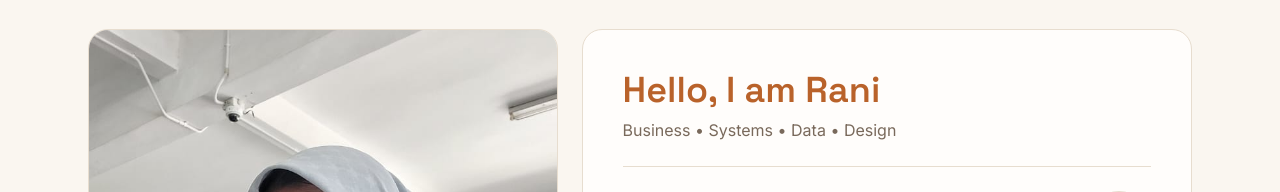
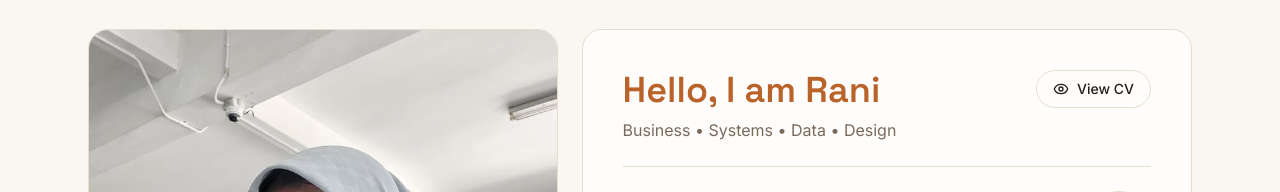
Before and after one commit to dwmhr12/portfolio-web, a React (Vite) app: page / in a window 1280 px wide. Shown: the part 713-905 px from the top of the page. Built offline with nearby package versions, Linux system fonts and the light colour scheme.

Commit message:
refine profile content and about page

```diff
--- a/src/data/profile.js
+++ b/src/data/profile.js
@@ -27,7 +27,7 @@ export const profile = {
   photoUrl: '/rani.jpeg', // isi link foto kamu (atau taruh file di /public lalu isi "/nama-file.jpg")
   location: 'Surabaya, Indonesia',
   email: 'dewimaharani170104@gmail.com',
-  cvUrl: '', // isi link CV (contoh: link Google Drive), kosongkan jika belum ada
+  cvUrl: 'https://drive.google.com/file/d/18hNo76zwJMMCePQB20qzhcVgqRu4B8ec/view?usp=drive_link', // link CV Google Drive
 
   socials: [
     { label: 'LinkedIn', handle: '@dwmhr', url: 'https://linkedin.com/in/dwmhr/' },
--- a/src/pages/About.jsx
+++ b/src/pages/About.jsx
@@ -1,4 +1,4 @@
-import { Mail, Link as LinkIcon, Code2, Download, TrendingUp } from 'lucide-react'
+import { Mail, Link as LinkIcon, Code2, TrendingUp, Eye } from 'lucide-react'
 import { profile } from '../data/profile'
 import Reveal from '../components/Reveal'
 
@@ -32,10 +32,27 @@ export default function About() {
         {/* Kartu "About me" */}
         <div className="flex flex-col justify-between gap-6">
           <Reveal delay={0.1} className="rounded-xl2 border border-line bg-card p-8 dark:border-line-dark dark:bg-card-dark sm:p-10">
-            <p className="font-display text-3xl font-semibold text-primary dark:text-primary-dark sm:text-4xl">
-              {profile.greeting}
-            </p>
-            <p className="mt-2 text-base text-muted dark:text-muted-dark">{profile.shortTagline}</p>
+            <div className="flex items-start justify-between gap-4">
+              <div>
+                <p className="font-display text-3xl font-semibold text-primary dark:text-primary-dark sm:text-4xl">
+                  {profile.greeting}
+                </p>
+                <p className="mt-2 text-base text-muted dark:text-muted-dark">{profile.shortTagline}</p>
+              </div>
+
+              {profile.cvUrl && (
+                <a
+                  href={profile.cvUrl}
+                  target="_blank"
+                  rel="noopener noreferrer"
+                  className="flex shrink-0 items-center gap-2 rounded-full border border-line px-4 py-2 text-sm font-medium text-ink transition hover:-translate-y-0.5 hover:bg-primary/10 dark:border-line-dark dark:text-ink-dark"
+                >
+                  <Eye size={16} />
+                  View CV
+                </a>
+              )}
+            </div>
+
             <hr className="my-6 border-line dark:border-line-dark" />
             <div className="flex items-start justify-between gap-6">
               <div>
@@ -88,24 +105,6 @@ export default function About() {
                 </Reveal>
               )
             })}
-
-            {profile.cvUrl && (
-              <Reveal delay={0.5}>
-                <a
-                  href={profile.cvUrl}
-                  target="_blank"
-                  rel="noopener noreferrer"
-                  className="flex flex-col gap-3 rounded-xl2 border border-line bg-card p-4 text-ink transition-transform hover:-translate-y-1 dark:border-line-dark dark:bg-card-dark dark:text-ink-dark"
-                >
-                  <Download size={18} />
-                  <span className="text-xs">
-                    Unduh
-                    <br />
-                    <span className="font-medium">CV Saya</span>
-                  </span>
-                </a>
-              </Reveal>
-            )}
           </div>
         </div>
       </div>
```
